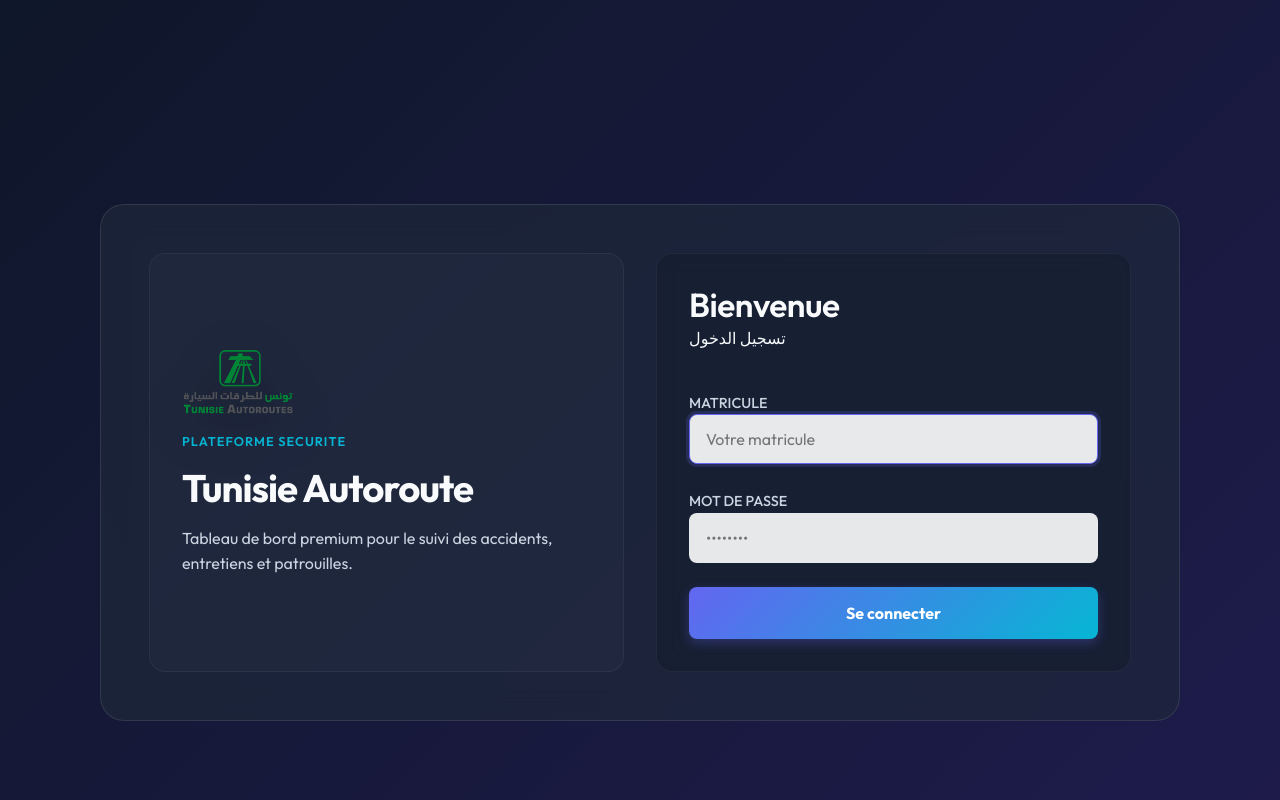
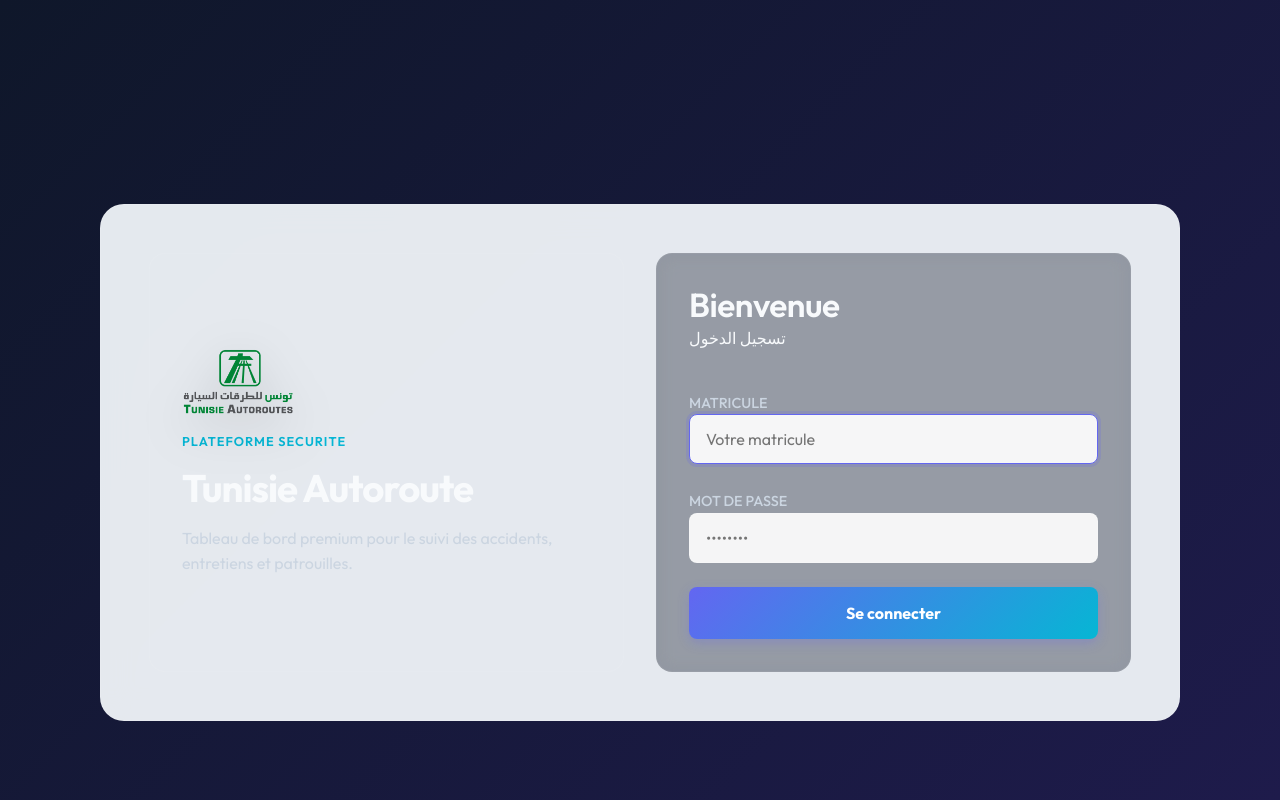
Before and after one commit to HannachiMouadh/autoroute, a React (Vite) app in the folder front/: page /connection in a window 1280 px wide. Built offline with nearby package versions, Linux system fonts and the light colour scheme; no server answers; what ldrs would draw is missing.

Commit message:
moderncssV3

```diff
--- a/front/src/index.css
+++ b/front/src/index.css
@@ -5,10 +5,10 @@
   --primary-color: #6366f1;
   --accent-color: #0284c7; /* darker cyan for better contrast on light bg */
   --bg-gradient: linear-gradient(135deg, #0f172a 0%, #1e1b4b 100%);
-  --surface-color: rgba(241, 245, 249, 0.95); /* Lighter grey for tables/forms */
+  --surface-color: rgba(241, 245, 249, 0.95) !important; /* Lighter grey for tables/forms */
   --surface-border: rgba(0, 0, 0, 0.15); /* Darker border for light containers */
   --text-primary: #0f172a; /* Dark text for light grey containers */
-  --text-secondary: #334155; /* Medium dark text */
+  --text-secondary: #111113; /* Medium dark text */
   --shadow-soft: 0 8px 32px rgba(0, 0, 0, 0.1);
   --shadow-glow: 0 0 20px rgba(99, 102, 241, 0.4);
   --radius-sm: 8px;
```
